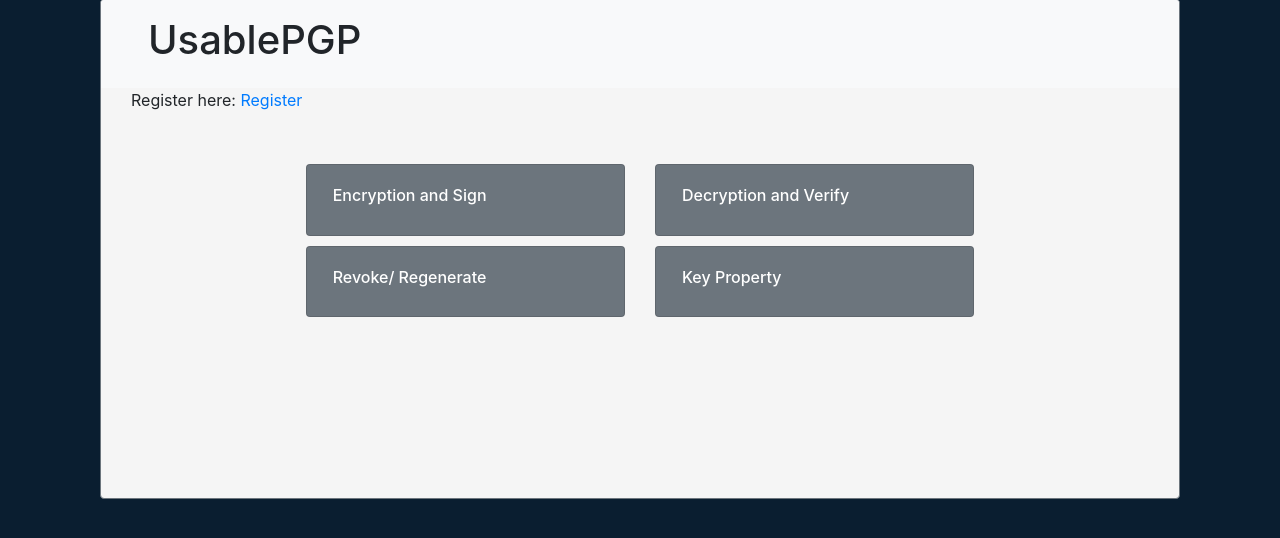
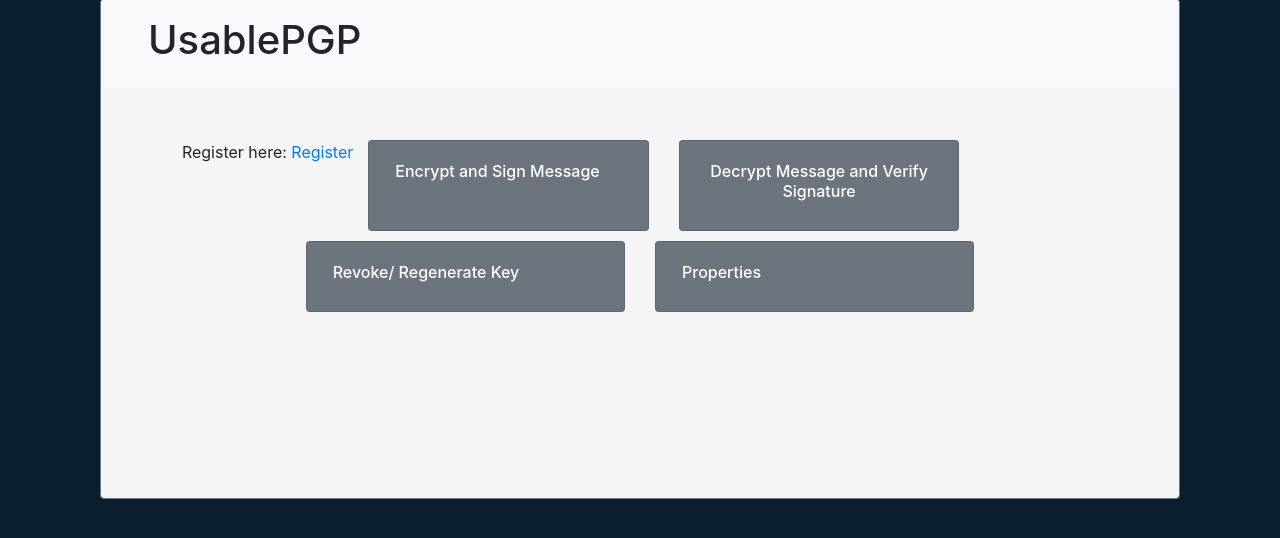
Before and after one commit to maulikchevli/UsablePGP, a Flask app: page / in a window 1280 px wide. Shown: the part 51-589 px from the top of the page. Run offline with Flask 2, Linux system fonts and the light colour scheme; some libraries are stand-ins or nearby versions.

Commit message:
Added tooltips

```diff
--- a/app/app.py
+++ b/app/app.py
@@ -356,9 +356,9 @@ def revoke_regen():
 
         return redirect(url_for("index"))
 
-@app.route('/key_prop', methods=['GET'])
-def key_prop():
-    return render_template('keyProperty.html')
+@app.route('/prop', methods=['GET'])
+def prop():
+    return render_template('Properties.html')
 
 if __name__ == "__main__":
     app.run(
--- a/app/static/js/layout.js
+++ b/app/static/js/layout.js
@@ -93,11 +93,11 @@ $(document).ready(function(){
 	    	return false;
 	    }
 	    if(checked=="delete"){
-	    	if (!confirm("Are you sure you want to revoke the key")){
+	    	if (!confirm("Are you sure you want to revoke the key and user? This means the account will be destroyed from the system and the step is irreversible. Please choose regenerate if you want a new key. ")){
       			return false;
     		}
 	    }else{
-		 if (!confirm("Are you sure you want to regenerate the key")){
+		 if (!confirm("Are you sure you want to regenerate the key? The step is irreversible. This will change you key pair of your account")){
       			return false;
     		}
 	    }
--- a/app/templates/KeyProperty.html
+++ b/app/templates/Properties.html
@@ -83,7 +83,7 @@
 			<img src="{{ url_for('static', filename='Icons/Verification.png')}}" width="100px" style="float: left">
 			<h2>Verify</h2>
 			<p>
-				It is used to varify the sender's identity using digital signature technique. In RSA, PublicKey of user is used for verification.
+				It is used to verify the sender's identity using digital signature technique. In RSA, PublicKey of user is used for verification.
 			</p>
 		</li>
 		<li>
--- a/app/templates/index.html
+++ b/app/templates/index.html
@@ -10,7 +10,8 @@
 <div class="container">
     {% if not session['username']%}
       {% if users|length %}
-    Login as:
+      <p style="float: left; margin-left:5%;">
+    Login as:&nbsp;
     <div class="dropdown">
         <button class="btn btn-secondary dropdown-toggle" type="button" id="dropdownMenuButton" data-toggle="dropdown" aria-haspopup="true" aria-expanded="false">
             User IDs
@@ -31,23 +32,25 @@
             {% endfor %}
         </div>
     </div>
-    <br>
+    </p>
     {% endif %}
+    <p style="float: left; margin-left:5%;">
     Register here: <a href="{{ url_for('register') }}">Register</a>
+    </p>
     {% endif %}
 </div>
 <div class="offset-2 col-sm-8" style="margin-top: 5%;">
   {% set enc = 'encrypt' %}
     <div class="card-deck mb-10">
-    <button  type = "button" class="card bg-secondary" onclick="window.location.href='{{ url_for(enc) }}'">
-      <div class="card-body text-center h6" style="color: #fff;">
-        Encryption and Sign
+    <button  type = "button" class="card bg-secondary" onclick="window.location.href='{{ url_for(enc) }}'" title="Encrypt the message for sending and Sign it for Authenticity">
+      <div class="card-body text-center h6" style="color: #fff;" id="enc_sign">
+        Encrypt and Sign Message
       </div>
     </button>
     {% set dec = 'dec_veri' %}
-    <button  type = "button" class="card bg-secondary" onclick="window.location.href='{{ url_for(dec) }}'">
-      <div class="card-body text-center h6" style="color: #fff;">
-        Decryption and Verify
+    <button  type = "button" class="card bg-secondary" onclick="window.location.href='{{ url_for(dec) }}'" title="Decrypt the received message and Verify its' Authenticity">
+      <div class="card-body text-center h6" style="color: #fff;" id="dec_veri">
+        Decrypt Message and Verify Signature
       </div>
     </button>
     </div>
@@ -55,15 +58,15 @@
 <div class="offset-2 col-sm-8" style="margin-top: 1%;">
 <div class="card-deck">
   {% set revoke = 'revoke_regen' %}
-  <button  type = "button" class="card bg-secondary" onclick="window.location.href='{{ url_for(revoke) }}'">
-    <div class="card-body text-center h6" style="color: #fff;">
-      Revoke/ Regenerate
+  <button  type = "button" class="card bg-secondary" onclick="window.location.href='{{ url_for(revoke) }}'" title="Revoke your key and Account or Regenerate a new key for yourself">
+    <div class="card-body text-center h6" style="color: #fff;" id="rev_reg">
+      Revoke/ Regenerate Key
     </div>
   </button>
-  {% set key_prop = 'key_prop' %}
-  <button  type = "button" class="card bg-secondary" onclick="window.location.href='{{ url_for(key_prop) }}'">
-    <div class="card-body text-center text-white h6">
-      Key Property
+  {% set prop = 'prop' %}
+  <button  type = "button" class="card bg-secondary" onclick="window.location.href='{{ url_for(prop) }}'" title="Find Information about the keys, users and other properties of Usable PGP">
+    <div class="card-body text-center text-white h6" id="property">
+      Properties
     </div>
   </button>
 </div>
--- a/app/templates/layout.html
+++ b/app/templates/layout.html
@@ -137,7 +137,7 @@
         </div>
             {% if session['username'] %}
             <div>
-                <a href="{{ url_for('index') }}"><button class="btn btn-primary ml-1 mt-1">Home</button></a>
+                <a href="{{ url_for('index') }}"><button class="btn btn-primary mt-1" style="float: left; margin-left:5%;">Home</button></a>
             </div>
             {% endif %}
         <div class="container">
```
Also changed, not shown: app/templates/dec_ver.html (+10 -10 lines), app/templates/enc_sign.html (+11 -11 lines), app/templates/register.html (+5 -5 lines), app/templates/revoke_regen.html (+5 -5 lines).
